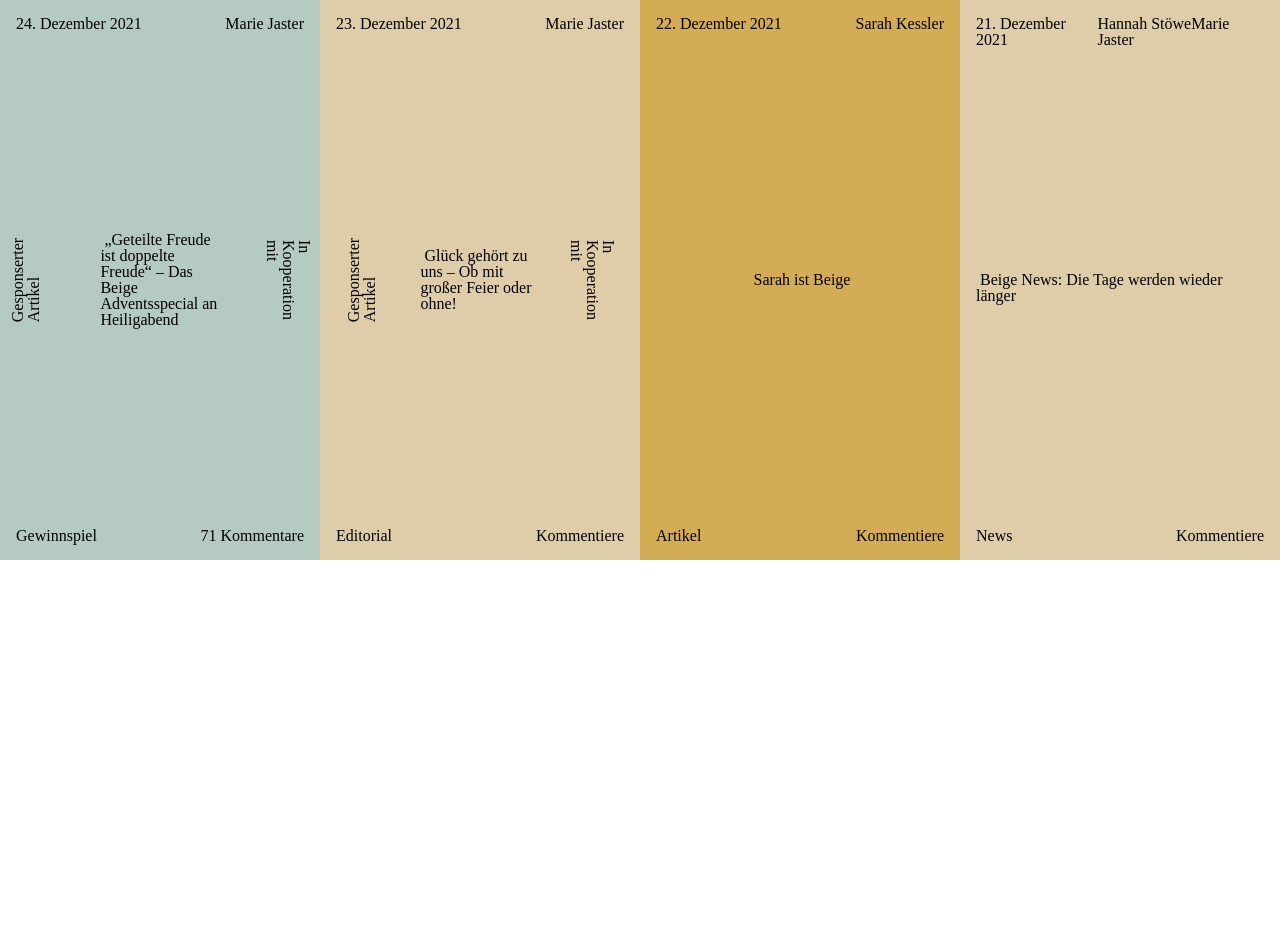
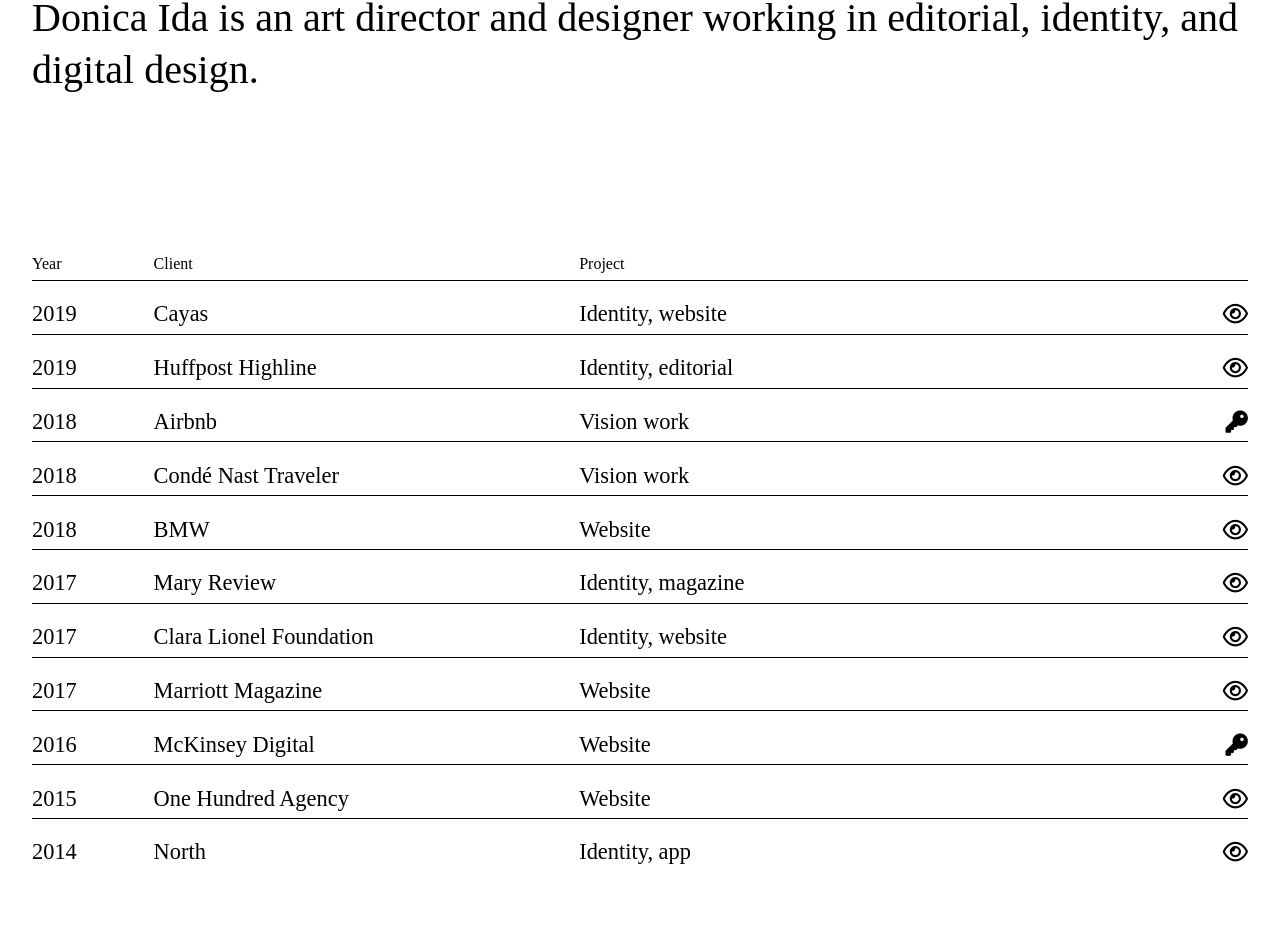
Before and after one commit to ng-lee/scss-masterclass-2020, a website: page index.html in a window 1280 px wide. Shown: the part 40-989 px from the top of the page. Before the commit the page ends 840 px from the top, so only its background shows below. Drawn offline with Linux system fonts and the light colour scheme; a web font is replaced by a local one.

Commit message:
9-donica DONE

```diff
--- /dev/null
+++ b/clone-sites/8-beige/src/scss/styles.scss
@@ -0,0 +1,79 @@
+* {
+  box-sizing: border-box;
+}
+
+body {
+  width: 100%;
+  height: 100vh;
+}
+
+header {
+  display: flex;
+  align-items: center;
+  justify-content: space-between;
+  position: fixed;
+  top: 0;
+  width: 100%;
+  height: 2.5rem;
+  padding: 0.5rem 1rem;
+  background-color: white;
+}
+
+.navigation {
+  ul,
+  ul li {
+    display: flex;
+    align-items: flex-end;
+  }
+}
+
+.logo {
+  font-size: 1.5rem;
+  font-weight: 600;
+}
+
+.color {
+  margin-right: 0.5rem;
+}
+
+.color-circle {
+  border-radius: 50%;
+  width: 1rem;
+  height: 1rem;
+  margin-right: 0.2rem;
+}
+
+.color-refer {
+  font-size: 1.4rem;
+}
+
+main {
+  margin-top: 2.5rem;
+  display: grid;
+  grid-template-columns: repeat(4, 1fr);
+}
+
+article {
+  height: 35rem;
+  width: 100%;
+  display: flex;
+  flex-direction: column;
+  align-items: center;
+  justify-content: space-between;
+  padding: 1rem 1rem;
+  & > div {
+    width: 100%;
+    display: flex;
+    justify-content: space-between;
+  }
+}
+
+.article__main {
+  span:first-child {
+    height: 100%;
+    transform: rotate(-90deg);
+  }
+  span:last-child {
+    transform: rotate(90deg);
+  }
+}
--- a/index.html
+++ b/index.html
@@ -9,122 +9,128 @@
   </head>
   <body>
     <header>
-      <div class="logo">BEIGE</div>
-      <div class="navigation">
-        <ul>
-          <li class="color">
-            <div class="color-circle" style="background-color: #dfcdaa"></div>
-            <div class="color-refer">MODE</div>
-          </li>
-          <li class="color">
-            <div class="color-circle" style="background-color: #b96f48"></div>
-            <div class="color-refer">INTERIOR</div>
-          </li>
-          <li class="color">
-            <div class="color-circle" style="background-color: #b5cac0"></div>
-            <div class="color-refer">BEAUTY</div>
-          </li>
-          <li class="color">
-            <div class="color-circle" style="background-color: #bb8365"></div>
-            <div class="color-refer">KULTUR</div>
-          </li>
-          <li class="color">
-            <div class="color-circle" style="background-color: #9ec2b2"></div>
-            <div class="color-refer">REISEN</div>
-          </li>
-          <li class="color">
-            <div class="color-circle" style="background-color: #d3ac55"></div>
-            <div class="color-refer">MENSCHEN</div>
-          </li>
-          <li class="color">
-            <div class="color-circle" style="background-color: #aca769"></div>
-            <div class="color-refer">NACHHALTIG</div>
-          </li>
-        </ul>
-      </div>
-      <div>
-        <i class="fas fa-search"></i>
-        <i class="fas fa-question"></i>
-      </div>
+      <span>
+        Donica Ida is an art director and designer working in editorial,
+        identity, and digital design.
+      </span>
     </header>
     <main>
-      <article style="background-color: #b5cac0">
-        <div class="article__header">
-          <div>24. Dezember 2021</div>
-          <div><span> Marie Jaster</span></div>
-        </div>
-        <div class="article__main">
-          <span>Gesponserter Artikel</span>
-          <div>
-            <img src="" alt="" />
-            <span>
-              „Geteilte Freude ist doppelte Freude“ – Das Beige Adventsspecial
-              an Heiligabend
-            </span>
+      <div class="table">
+        <article class="table__header">
+          <div class="content__year"><span>Year</span></div>
+          <div class="content__client"><span>Client</span></div>
+          <div class="content__project"><span>Project</span></div>
+        </article>
+        <article class="table__content">
+          <div class="content__year"><span>2019</span></div>
+          <div class="content__client"><span>Cayas</span></div>
+          <div class="content__project">
+            <span>Identity, website</span><i class="far fa-eye"></i>
           </div>
-          <span>In Kooperation mit</span>
-        </div>
-        <div class="article__footer">
-          <div>Gewinnspiel</div>
-          <div>71 Kommentare</div>
-        </div>
-      </article>
-      <article style="background-color: #dfcdaa">
-        <div class="article__header">
-          <div>23. Dezember 2021</div>
-          <div><span>Marie Jaster</span></div>
-        </div>
-        <div class="article__main">
-          <span>Gesponserter Artikel</span>
-          <div>
-            <img src="" alt="" />
-            <span>Glück gehört zu uns – Ob mit großer Feier oder ohne!</span>
+        </article>
+        <article class="table__content">
+          <div class="content__year"><span>2019</span></div>
+          <div class="content__client"><span>Huffpost Highline</span></div>
+          <div class="content__project">
+            <span>Identity, editorial</span><i class="far fa-eye"></i>
           </div>
-          <span>In Kooperation mit</span>
-        </div>
-        <div class="article__footer">
-          <div>Editorial</div>
-          <div>Kommentiere</div>
-        </div>
-      </article>
-      <article style="background-color: #d3ac55">
-        <div class="article__header">
-          <div>22. Dezember 2021</div>
-          <div><span>Sarah Kessler</span></div>
-        </div>
-        <div class="article__main">
-          <span></span>
-          <div>
-            <img src="" alt="" />
-            <span>Sarah ist Beige</span>
+        </article>
+        <article class="table__content">
+          <div class="content__year"><span>2018</span></div>
+          <div class="content__client"><span>Airbnb</span></div>
+          <div class="content__project">
+            <span>Vision work</span><i class="fas fa-key"></i>
           </div>
-          <span></span>
-        </div>
-        <div class="article__footer">
-          <div>Artikel</div>
-          <div>Kommentiere</div>
-        </div>
-      </article>
-      <article style="background-color: #dfcdaa">
-        <div class="article__header">
-          <div>21. Dezember 2021</div>
-          <div><span>Hannah Stöwe</span><span>Marie Jaster</span></div>
-        </div>
-        <div class="article__main">
-          <span></span>
-          <div>
-            <img src="" alt="" />
-            <span>Beige News: Die Tage werden wieder länger</span>
+        </article>
+        <article class="table__content">
+          <div class="content__year"><span>2018</span></div>
+          <div class="content__client"><span>Condé Nast Traveler</span></div>
+          <div class="content__project">
+            <span>Vision work</span><i class="far fa-eye"></i>
           </div>
-          <span></span>
-        </div>
-        <div class="article__footer">
-          <div>News</div>
-          <div>Kommentiere</div>
-        </div>
-      </article>
+        </article>
+        <article class="table__content">
+          <div class="content__year"><span>2018</span></div>
+          <div class="content__client"><span>BMW</span></div>
+          <div class="content__project">
+            <span>Website</span>
+            <i class="far fa-eye"></i>
+          </div>
+        </article>
+        <article class="table__content">
+          <div class="content__year"><span>2017</span></div>
+          <div class="content__client"><span>Mary Review</span></div>
+          <div class="content__project">
+            <span>Identity, magazine</span><i class="far fa-eye"></i>
+          </div>
+        </article>
+        <article class="table__content">
+          <div class="content__year"><span>2017</span></div>
+          <div class="content__client">
+            <span>Clara Lionel Foundation</span>
+          </div>
+          <div class="content__project">
+            <span>Identity, website</span><i class="far fa-eye"></i>
+          </div>
+        </article>
+        <article class="table__content">
+          <div class="content__year"><span>2017</span></div>
+          <div class="content__client"><span>Marriott Magazine</span></div>
+          <div class="content__project">
+            <span>Website</span><i class="far fa-eye"></i>
+          </div>
+        </article>
+        <article class="table__content">
+          <div class="content__year"><span>2016</span></div>
+          <div class="content__client"><span>McKinsey Digital</span></div>
+          <div class="content__project">
+            <span>Website</span><i class="fas fa-key"></i>
+          </div>
+        </article>
+        <article class="table__content">
+          <div class="content__year"><span>2015</span></div>
+          <div class="content__client"><span>One Hundred Agency</span></div>
+          <div class="content__project">
+            <span>Website</span><i class="far fa-eye"></i>
+          </div>
+        </article>
+        <article class="table__content">
+          <div class="content__year"><span>2014</span></div>
+          <div class="content__client"><span>North</span></div>
+          <div class="content__project">
+            <span>Identity, app</span><i class="far fa-eye"></i>
+          </div>
+        </article>
+      </div>
+      <div class="text-panel">
+        <p>
+          <span class="small">Education</span> MFA Design Entrepreneurship,
+          School of Visual Arts; BFA Visual Communication Design, University of
+          Washington.
+          <span class="small">Formerly at</span>
+          HuffPost Highline, Mary Review, Critical Mass, Pentagram.
+          <span class="small">Select clients</span> Airbnb, Condé Nast Traveler,
+          Google Creative Lab, Planned Parenthood.
+        </p>
+        <p>
+          <span class="small">About</span> Donica Ida is a Hawaii-born designer
+          who loves beautiful typography and a well-told story. She is the
+          former Creative Director of HuffPost Highline and Design Director of
+          Mary Review. Donica lives somewhere between Brooklyn and the PNW, and
+          splits her spare time between road trips,
+          <span class="underline">hikes</span> and ramen. She is currently
+          contracting at Google Creative Lab while looking for new
+          opportunities*. <span class="small">Connect</span>
+          <span class="underline">Email</span>,
+          <span class="underline">Instagram</span>,
+          <span class="underline">LinkedIn</span>,
+          <span class="underline">WorkingNotWorking</span>.
+        </p>
+        <p class="comment">
+          *2021 portfolio update coming shortly. Email for latest work. Mahalo.
+        </p>
+      </div>
     </main>
-    <footer></footer>
     <script
       src="https://kit.fontawesome.com/6478f529f2.js"
       crossorigin="anonymous"
--- a/src/scss/styles.scss
+++ b/src/scss/styles.scss
@@ -1,79 +1,72 @@
+@import url("https://fonts.googleapis.com/css2?family=The+Nautigal&display=swap");
+
 * {
   box-sizing: border-box;
 }
 
 body {
   width: 100%;
-  height: 100vh;
+  padding: 2rem;
 }
 
 header {
-  display: flex;
-  align-items: center;
-  justify-content: space-between;
-  position: fixed;
-  top: 0;
   width: 100%;
-  height: 2.5rem;
-  padding: 0.5rem 1rem;
-  background-color: white;
+  font-size: 2.5rem;
+  line-height: 1.3;
+  margin-bottom: 10rem;
 }
 
-.navigation {
-  ul,
-  ul li {
+.table {
+  margin-bottom: 5rem;
+  article {
     display: flex;
-    align-items: flex-end;
+    border-bottom: 1px solid black;
+    margin-bottom: 1.4rem;
+    padding-bottom: 0.5rem;
+    &:last-child {
+      border-bottom: none;
+    }
   }
 }
 
-.logo {
-  font-size: 1.5rem;
-  font-weight: 600;
+.table__content {
+  font-size: 1.4rem;
+  &:hover {
+    cursor: pointer;
+    font-family: "The Nautigal", cursive;
+    font-weight: bold;
+    font-size: 2rem;
+  }
 }
 
-.color {
-  margin-right: 0.5rem;
+.content__year {
+  width: 10%;
 }
 
-.color-circle {
-  border-radius: 50%;
-  width: 1rem;
-  height: 1rem;
-  margin-right: 0.2rem;
+.content__client {
+  width: 35%;
 }
 
-.color-refer {
-  font-size: 1.4rem;
-}
-
-main {
-  margin-top: 2.5rem;
-  display: grid;
-  grid-template-columns: repeat(4, 1fr);
-}
-
-article {
-  height: 35rem;
-  width: 100%;
-  display: flex;
-  flex-direction: column;
-  align-items: center;
-  justify-content: space-between;
-  padding: 1rem 1rem;
-  & > div {
-    width: 100%;
+.content__project {
+  width: 55%;
   display: flex;
   justify-content: space-between;
 }
+
+.text-panel {
+  p {
+    margin-bottom: 4rem;
+    font-size: 1.7rem;
+    line-height: 1.5;
+    .small {
+      font-size: 1rem;
+    }
+    .underline {
+      text-decoration: underline;
+    }
   }
 
-.article__main {
-  span:first-child {
-    height: 100%;
-    transform: rotate(-90deg);
-  }
-  span:last-child {
-    transform: rotate(90deg);
+  .comment {
+    font-size: 0.8rem;
   }
 }
```
Also changed, not shown: clone-sites/8-beige/index.html (added, +133 -0 lines), dist/css/styles.css. Lines whose indentation alone changed are shown as unchanged.
